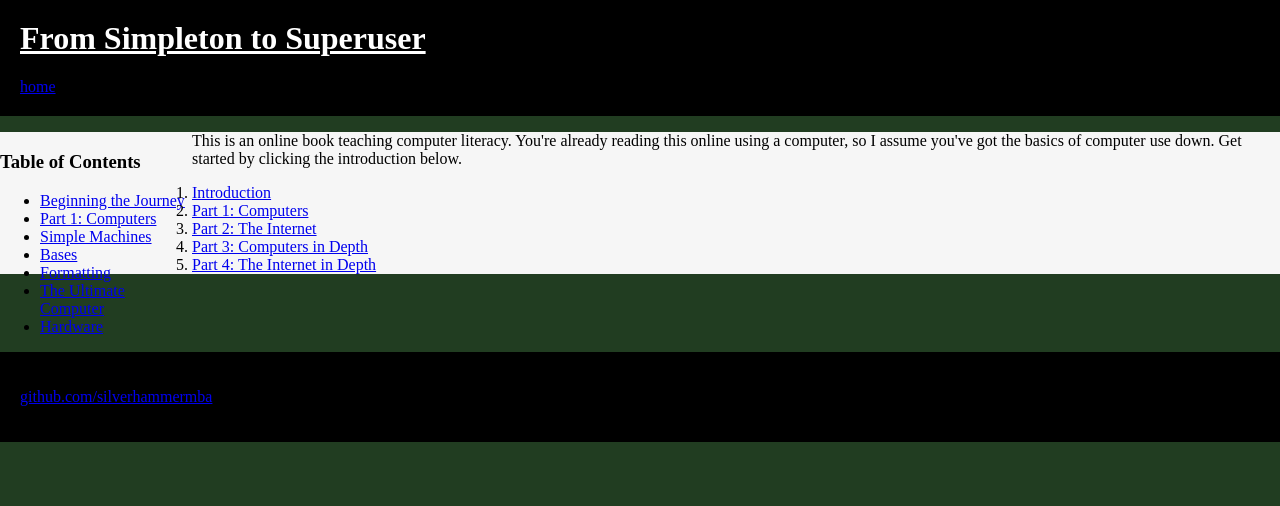
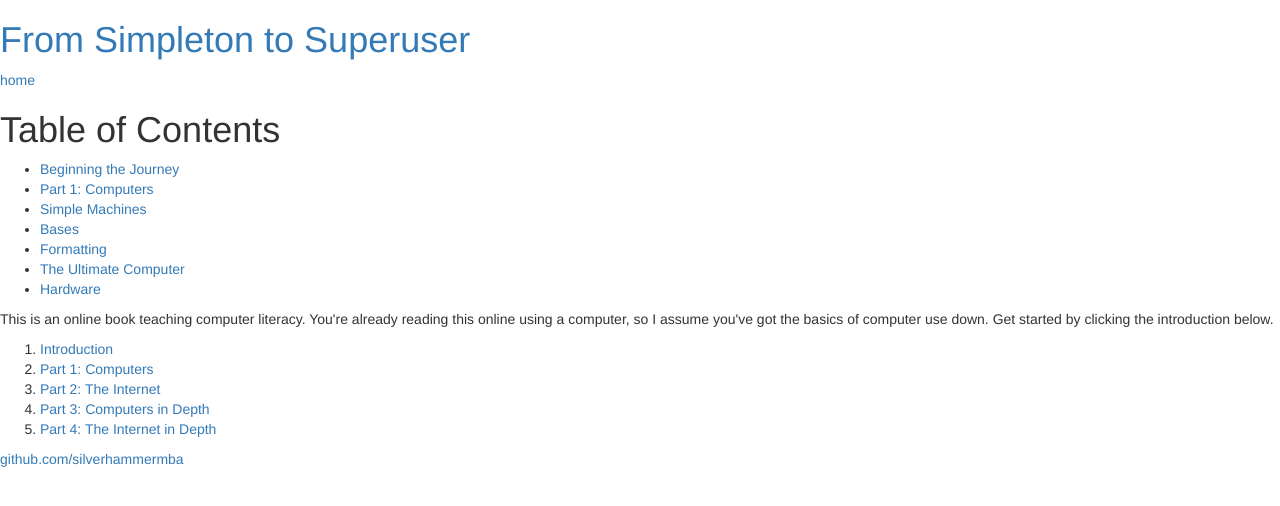
Before and after one commit to silverhammermba/superuser, a Jekyll site: the page built from index.html, in a window 1280 px wide. Shown: the top 506 px of the page. Built offline with Jekyll 4.4.1, drawn with Linux system fonts in a browser that asks for light colours; nearby versions of some CDN libraries; Markdown is read by kramdown in place of the engine named in the settings.

Commit message:
Use bootstrap (basic layout so far)

```diff
--- a/_layouts/default.html
+++ b/_layouts/default.html
@@ -2,10 +2,13 @@
 <html lang="en">
 	<head>
 		<meta charset="utf-8">
-		<title>{{ page.title }}</title>
+		<meta name="viewport" content="width=device-width, initial-scale=1.0">
 
 		<link rel="stylesheet" href="{{ site.baseurl }}/css/syntax.css">
-		<link rel="stylesheet" href="{{ site.baseurl }}/css/main.css">
+		<link rel="stylesheet" href="//netdna.bootstrapcdn.com/bootstrap/3.0.3/css/bootstrap.min.css">
+		<link rel="stylesheet" href="//netdna.bootstrapcdn.com/bootstrap/3.0.3/css/bootstrap-theme.min.css">
+
+		<title>{{ page.title }}</title>
 	</head>
 	<body>
 		<header>
@@ -36,5 +39,8 @@
 				</p>
 			</div>
 		</footer>
+
+		<script src="//ajax.googleapis.com/ajax/libs/jquery/2.0.3/jquery.min.js"></script>
+		<script src="//netdna.bootstrapcdn.com/bootstrap/3.0.3/js/bootstrap.min.js"></script>
 	</body>
 </html>
```
